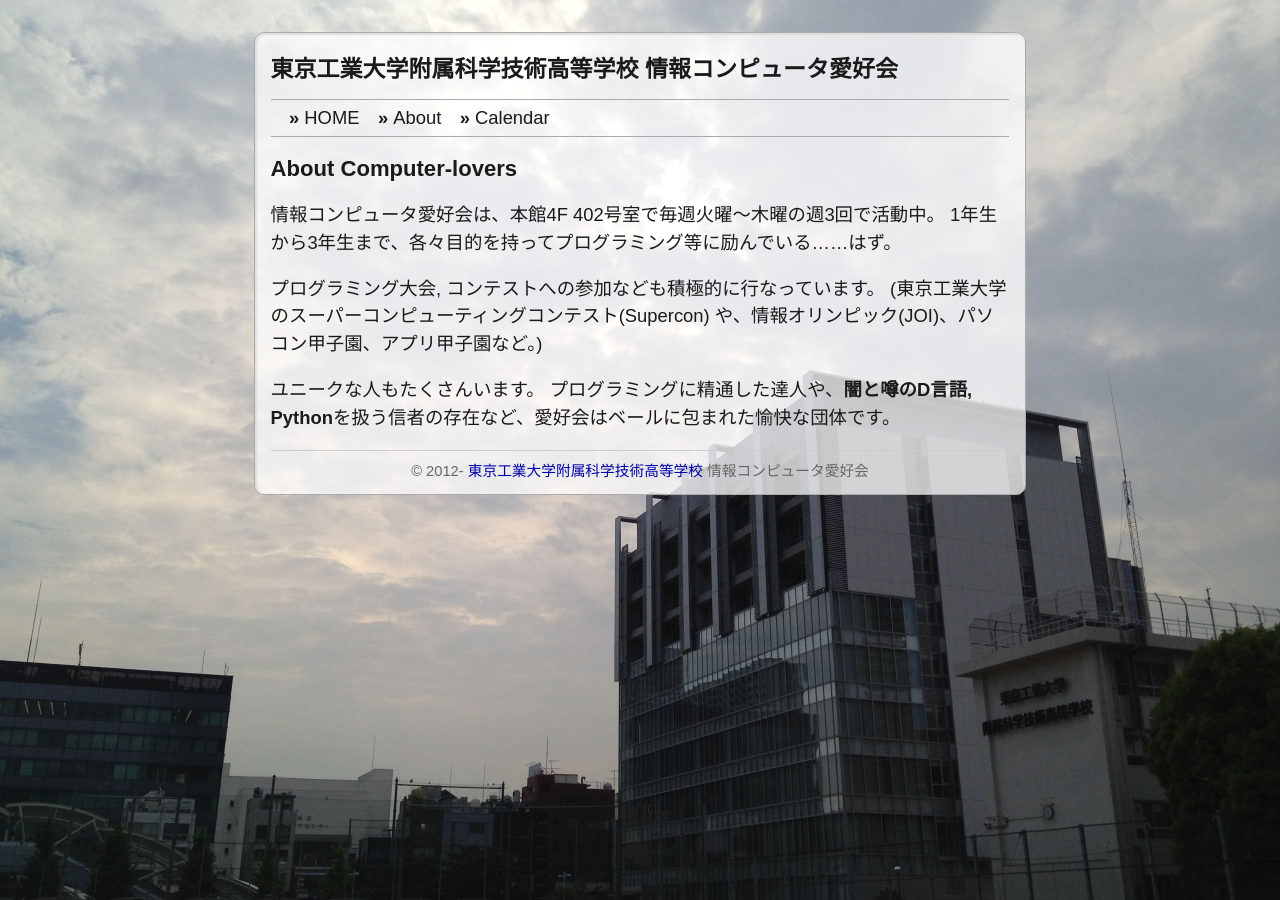
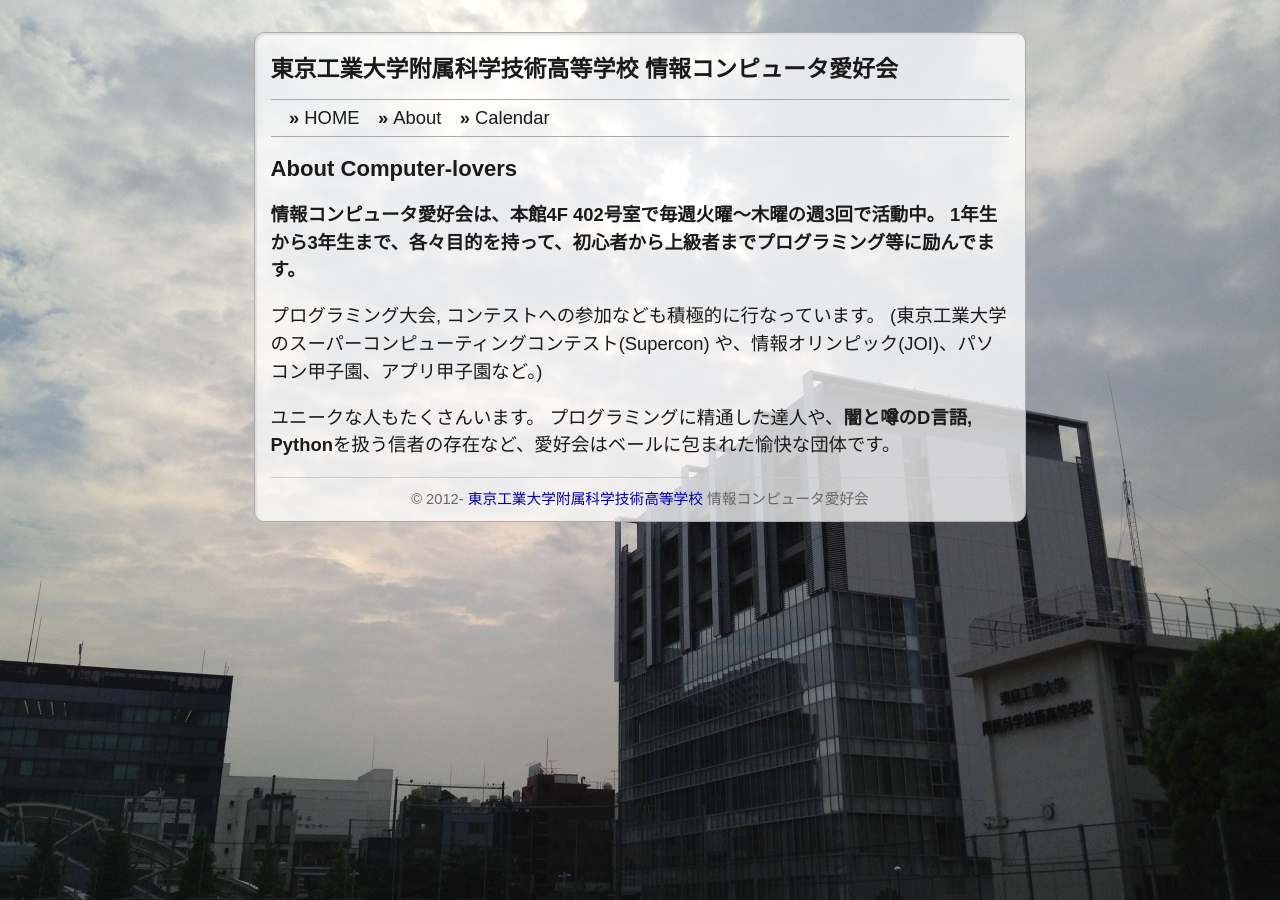
Before and after one commit to comlovers/comlovers.github.io, a Jekyll site: the page built from about.markdown, in a window 1280 px wide. Built offline with Jekyll 4.4.1, drawn with Linux system fonts in a browser that asks for light colours; Markdown is read by kramdown in place of the engine named in the settings.

Commit message:
'aboutを更新'

```diff
--- a/about.markdown
+++ b/about.markdown
@@ -5,7 +5,7 @@
 
 ## About Computer-lovers
 
-情報コンピュータ愛好会は、本館4F 402号室で毎週火曜〜木曜の週3回で活動中。 1年生から3年生まで、各々目的を持ってプログラミング等に励んでいる……はず。
+**情報コンピュータ愛好会は、本館4F 402号室で毎週火曜〜木曜の週3回で活動中。 1年生から3年生まで、各々目的を持って、初心者から上級者までプログラミング等に励んでます。**
 
 プログラミング大会, コンテストへの参加なども積極的に行なっています。 (東京工業大学のスーパーコンピューティングコンテスト(Supercon) や、情報オリンピック(JOI)、パソコン甲子園、アプリ甲子園など。)
 
```
